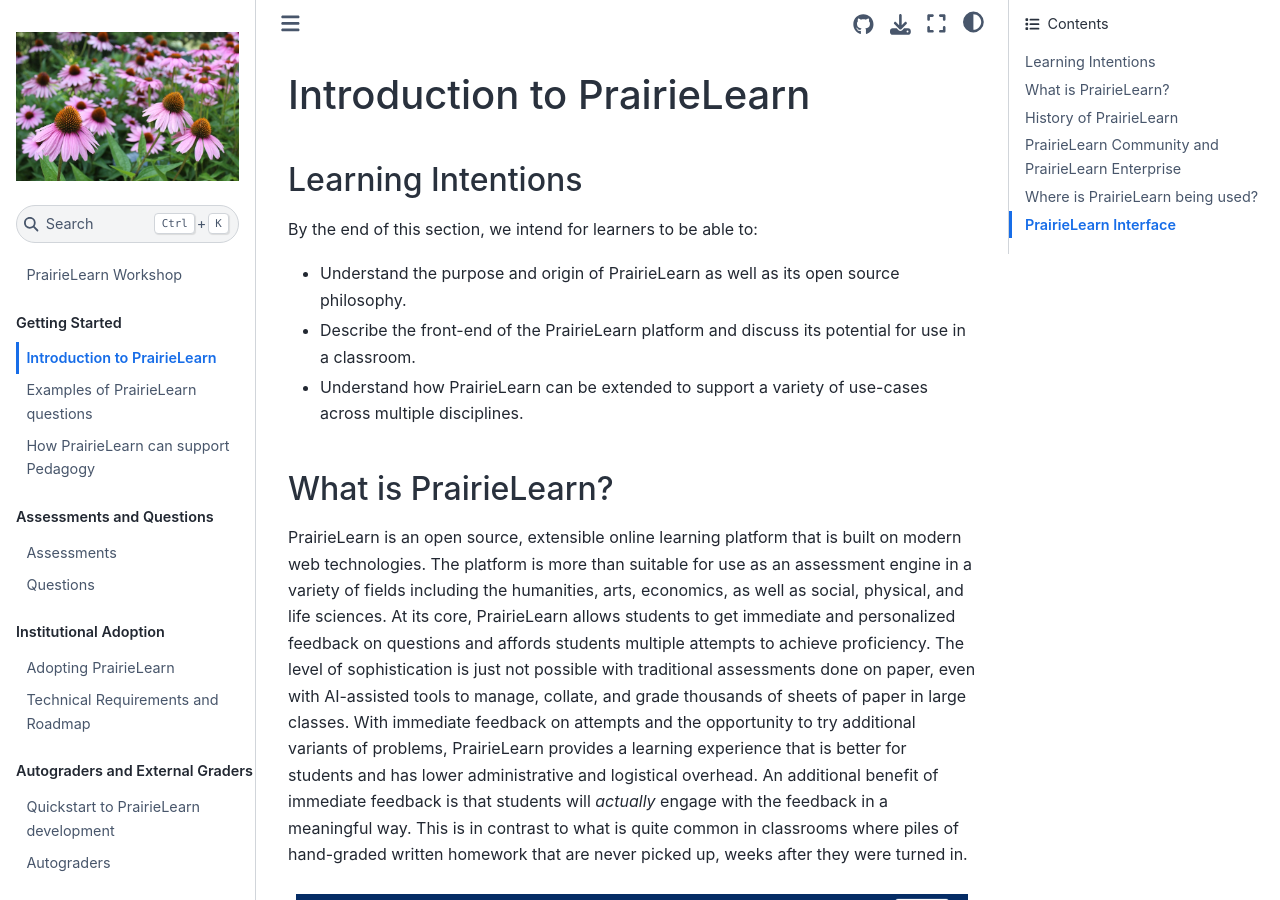
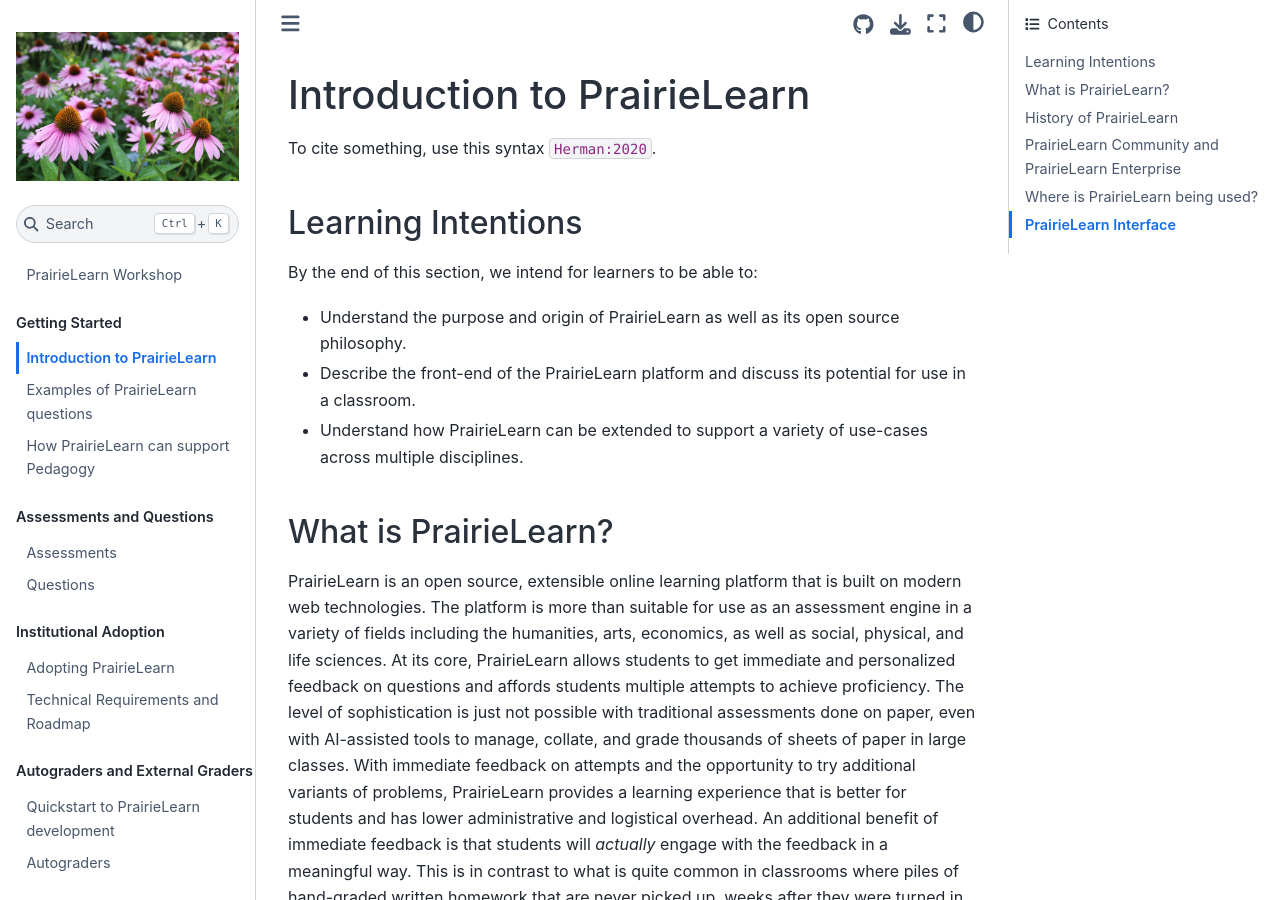
Before and after one commit to open-resources/prairielearn_workshop, a Jupyter Book: the page built from content/1-introduction.md, in a window 1280 px wide and 900 px high. Built offline with Jupyter Book 1.0.4 settings and Sphinx 7.4.7 and the Sphinx Book theme 1.1.4, drawn with Linux system fonts in a browser that asks for light colours; cross-references to code outside the pages are shown as plain code.

```diff
--- a/content/1-introduction.md
+++ b/content/1-introduction.md
@@ -1,4 +1,6 @@
 # Introduction to PrairieLearn
+
+To cite something, use this syntax {cite:p}`Herman:2020`.
 
 ## Learning Intentions
 
```
Also changed, not shown: content/10-references.md (+1 -0 lines).
